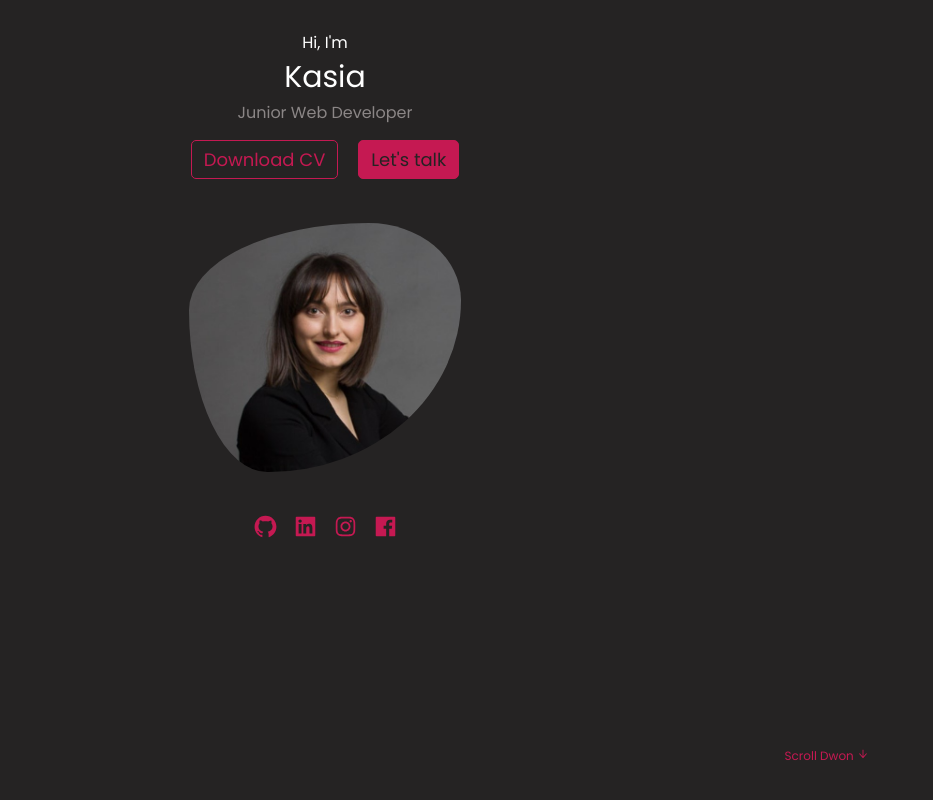
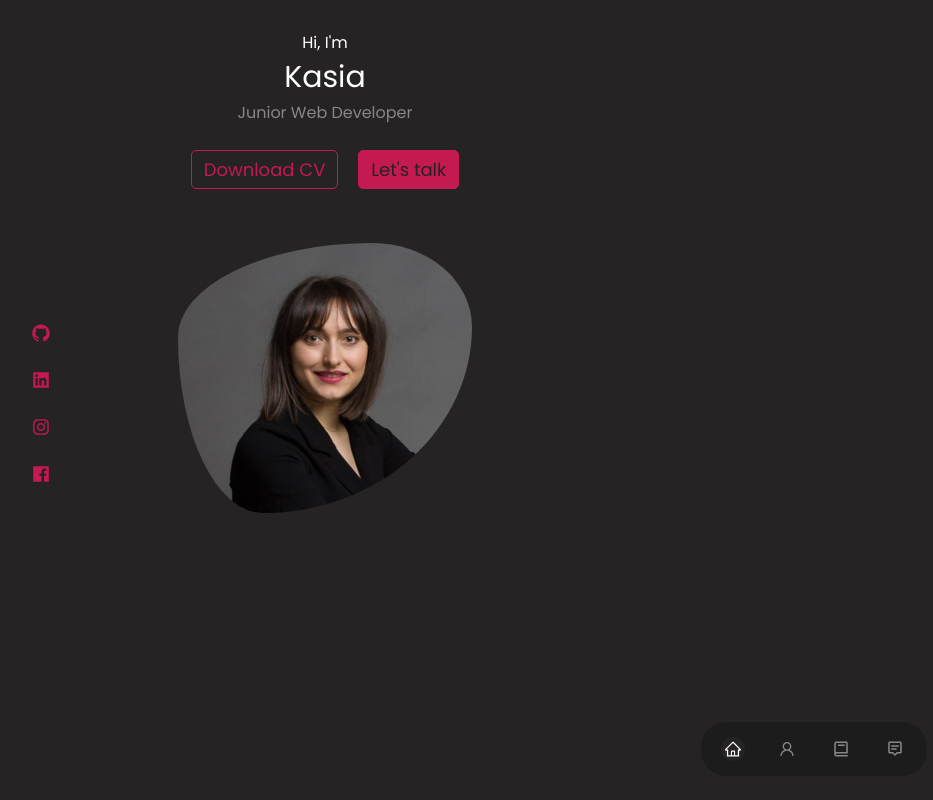
Before and after one commit to ksapko/portfolio-ks, a React (Create React App) app: page / in a window 1280 px wide. Shown: the top 800 px of the page, without its empty margins (315-1248 px from the left). Built offline with nearby package versions, Linux system fonts and the light colour scheme.

Commit message:
finished header, nav

```diff
--- a/package.json
+++ b/package.json
@@ -3,15 +3,18 @@
   "version": "0.1.0",
   "private": true,
   "dependencies": {
+    "@mui/lab": "^5.0.0-alpha.114",
     "@react-icons/all-files": "^4.1.0",
     "@testing-library/jest-dom": "^5.16.5",
     "@testing-library/react": "^13.4.0",
     "@testing-library/user-event": "^13.5.0",
+    "emailjs-com": "^3.2.0",
     "react": "^18.2.0",
     "react-dom": "^18.2.0",
     "react-icons": "^4.7.1",
     "react-router-dom": "^5.2.0",
     "react-scripts": "5.0.1",
+    "react-vertical-timeline-component": "^3.6.0",
     "web-vitals": "^2.1.4"
   },
   "scripts": {
--- a/src/App.jsx
+++ b/src/App.jsx
@@ -1,11 +1,19 @@
 import React from "react";
 import "./style.css";
 import Header from "./components/header/Header";
+import Nav from "./components/nav/Nav";
+import About from "./components/about/About";
+import Experience from "./components/experience/Experience";
+import Contact from "./components/contact/Contact";
 
 const App = () => {
   return (
     <>
       <Header />
+      <Nav />
+      <About />
+      <Experience />
+      <Contact />
     </>
   );
 };
--- a/src/components/about/About.jsx
+++ b/src/components/about/About.jsx
@@ -2,7 +2,7 @@ import React from "react";
 import "./about.css";
 
 const About = () => {
-  return <div>About</div>;
+  return <section id="about">About</section>;
 };
 
 export default About;
--- a/src/components/experience/Experience.jsx
+++ b/src/components/experience/Experience.jsx
@@ -1,8 +1,7 @@
-import React from "react";
 import "./experience.css";
 
 const Experience = () => {
-  return <div>Experience</div>;
+  return <></>;
 };
 
 export default Experience;
--- a/src/components/header/Header.jsx
+++ b/src/components/header/Header.jsx
@@ -3,7 +3,7 @@ import "./header.css";
 import Info from "./Info";
 import me from "./../../../src/asserts/me.jpg";
 import HeaderSocials from "./HeaderSocials";
-import { AiOutlineArrowDown } from "react-icons/ai";
+// import { AiOutlineArrowDown } from "react-icons/ai";
 
 const Header = () => {
   return (
@@ -13,13 +13,13 @@ const Header = () => {
         <h1>Kasia</h1>
         <h4 className="text-light">Junior Web Developer</h4>
         <Info />
+        <HeaderSocials />
         <div className="me">
           <img className="img-shape" src={me} alt="me" />
         </div>
-        <a href="#contact" className="scroll-down">
+        {/* <a href="#contact" className="scroll-down">
           Scroll Dwon <AiOutlineArrowDown />
-        </a>
-        <HeaderSocials />
+        </a> */}
       </div>
     </header>
   );
--- a/src/components/header/header.css
+++ b/src/components/header/header.css
@@ -20,7 +20,7 @@ header {
 }
 
 .info {
-  margin-top: 15px;
+  margin-top: 25px;
   display: flex;
   gap: 20px;
   justify-content: center;
@@ -28,21 +28,22 @@ header {
 
 .header-socials {
   display: flex;
-  justify-content: center;
-  margin: auto;
-  gap: 15px;
-  position: relative;
-  top: 40px;
+  flex-direction: column;
+  gap: 17px;
+  position: absolute;
+  left: 23%;
+  bottom: 40%;
 }
 
 .header-socials a {
-  font-size: 25px;
+  font-size: 20px;
 }
 
 .scroll-down {
   position: absolute;
   bottom: 35px;
-  right: 0;
+  margin: auto;
+  /* right: 0; */
   font-size: 12px;
 }
 
--- a/src/components/nav/Nav.jsx
+++ b/src/components/nav/Nav.jsx
@@ -1,8 +1,46 @@
 import React from "react";
 import "./nav.css";
+import { AiOutlineHome } from "react-icons/ai";
+import { AiOutlineUser } from "react-icons/ai";
+import { BiMessageAltDetail } from "react-icons/bi";
+import { BiBook } from "react-icons/bi";
+import { useState } from "react";
 
 const Nav = () => {
-  return <div>Nav</div>;
+  const [activeNav, setActiveNav] = useState("#");
+
+  return (
+    <nav>
+      <a
+        onClick={() => setActiveNav("#")}
+        className={activeNav === "#" ? "active" : ""}
+        href="#"
+      >
+        <AiOutlineHome />
+      </a>
+      <a
+        href="#about"
+        onClick={() => setActiveNav("#about")}
+        className={activeNav === "#about" ? "active" : ""}
+      >
+        <AiOutlineUser />
+      </a>
+      <a
+        href="#experience"
+        onClick={() => setActiveNav("#experience")}
+        className={activeNav === "#experience" ? "active" : ""}
+      >
+        <BiBook />
+      </a>
+      <a
+        href="#contact"
+        onClick={() => setActiveNav("#contact")}
+        className={activeNav === "#contact" ? "active" : ""}
+      >
+        <BiMessageAltDetail />
+      </a>
+    </nav>
+  );
 };
 
 export default Nav;
--- a/src/components/nav/nav.css
+++ b/src/components/nav/nav.css
@@ -0,0 +1,25 @@
+nav {
+  background-color: rgba(0, 0, 0, 0.2);
+  width: max-content;
+  z-index: 1;
+  position: fixed;
+  bottom: 3%;
+  right: 3%;
+  display: flex;
+  flex-direction: block;
+  gap: 30px;
+  padding: 15px 20px;
+  border-radius: 25px;
+}
+
+nav a {
+  color: var(--color-light);
+  border-radius: 50%;
+  padding: 3px;
+  display: flex;
+}
+
+nav a.active {
+  background-color: var(--color-bg);
+  color: var(--color-white);
+}
--- a/src/style.css
+++ b/src/style.css
@@ -16,8 +16,9 @@
   --color-white: rgb(255, 255, 255);
   --color-black: rgb(0, 0, 0);
 
+  --transition: all 400ms easy;
+
   --container-width-lg: 85%;
-  --container-width-md: 86%;
   --container-width-sm: 90%;
 }
 
@@ -40,6 +41,11 @@ body {
   margin: 0 auto;
 }
 
+section {
+  margin-top: 192px;
+  height: 100vh;
+}
+
 h1,
 h2,
 h3,
@@ -52,10 +58,6 @@ h1 {
   font-size: 30px;
 }
 
-section {
-  margin-top: 40px;
-}
-
 section > h2,
 section > h5 {
   text-align: center;
@@ -64,7 +66,8 @@ section > h5 {
 
 section > h2 {
   color: var(--color-primary);
-  margin-bottom: 20px;
+  padding: 40px;
+  margin-bottom: 50px;
 }
 
 .text-light {
@@ -73,7 +76,7 @@ section > h2 {
 
 a {
   color: var(--color-primary);
-  transition: all 400ms ease;
+  transition: var(--transition);
   font-size: 18px;
 }
 
@@ -105,11 +108,11 @@ a:hover {
 
 img {
   display: block;
-  width: 25%;
+  width: 27%;
   object-fit: cover;
   margin-left: auto;
   margin-right: auto;
-  margin-top: 4%;
+  margin-top: 5%;
 }
 
 @media screen and (max-width: 600px) {
```
Also changed, not shown: 1 other file (tests, documents, lock files or other folders).
